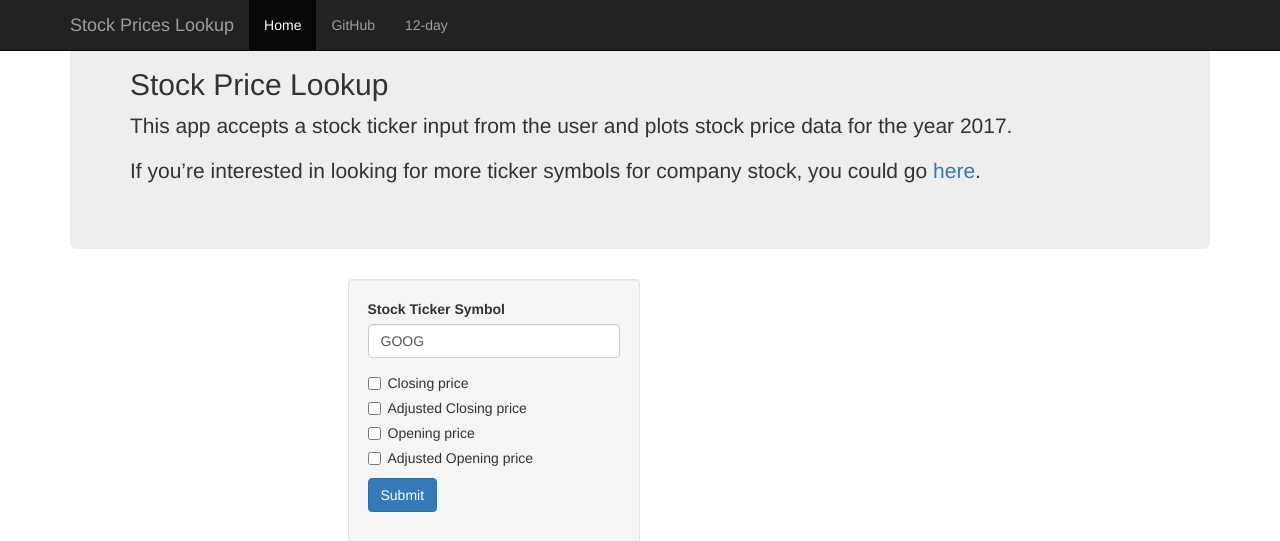
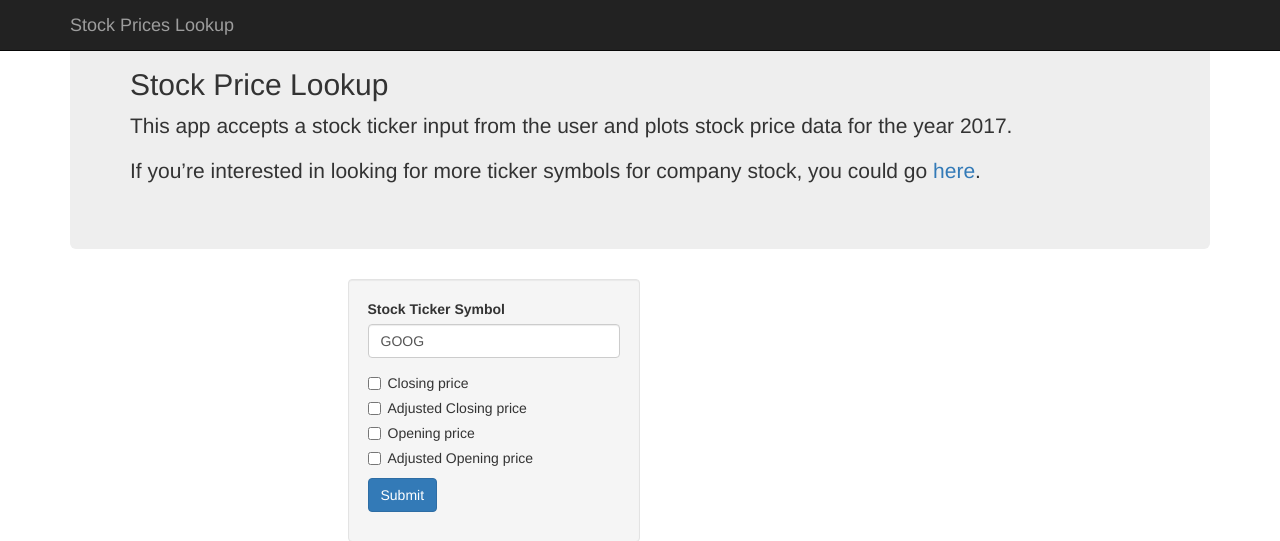
Before and after one commit to tmarton1/milestone, a Flask app: page /index in a window 1280 px wide. Shown: the top 541 px of the page. Run offline with Flask 2, Linux system fonts and the light colour scheme; some libraries are stand-ins or nearby versions.

Commit message:
Update index.html

```diff
--- a/templates/index.html
+++ b/templates/index.html
@@ -20,9 +20,6 @@
         </div>
         <div id="navbar" class="navbar-collapse collapse">
           <ul class="nav navbar-nav">
-            <li class="active"><a href="/">Home</a></li>
-            <li><a href="https://github.com/jawadrasool/DIR_MilestoneProject">GitHub</a></li>
-            <li><a href="https://www.thedataincubator.com/12day.html">12-day</a></li>
           </ul>
         </div><!--/.nav-collapse -->
       </div>
```
